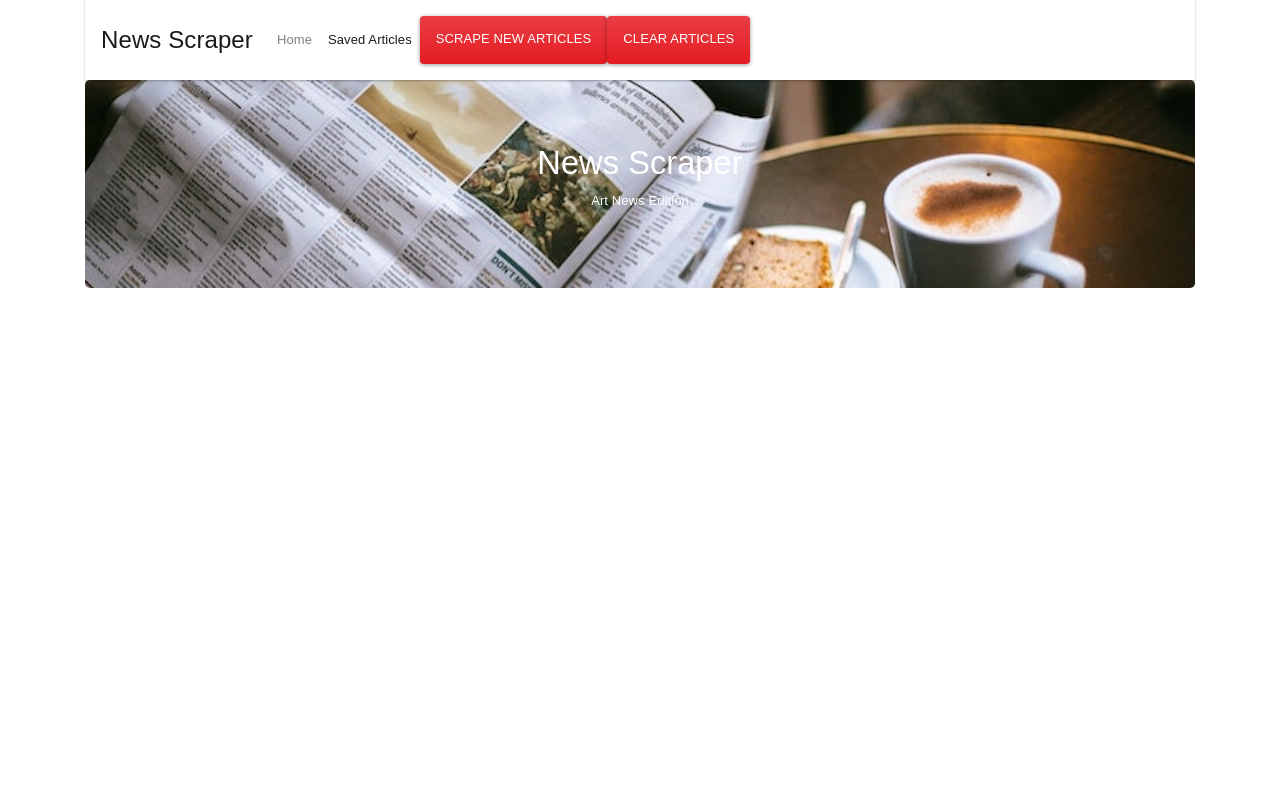
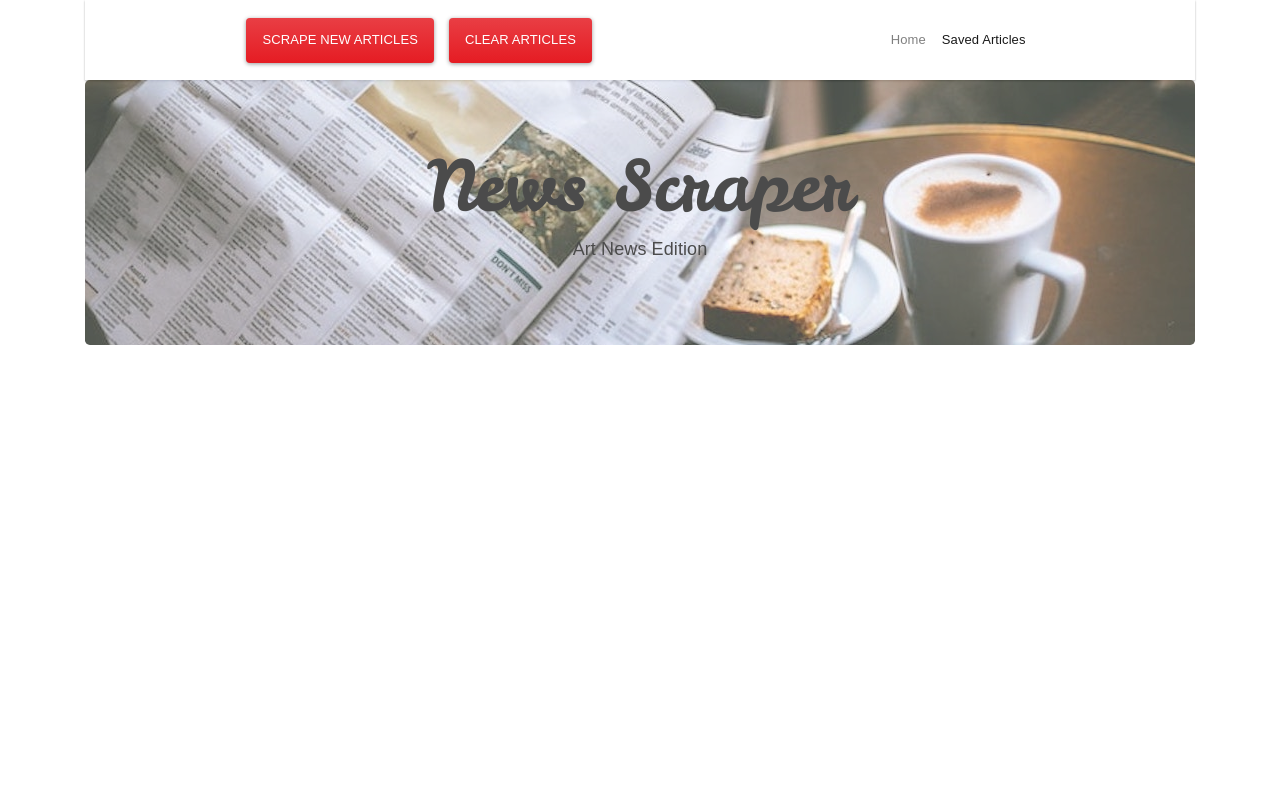
Before and after one commit to tracynle/newsScraper, a website: page public/index.html in a window 1280 px wide. Shown: the top 800 px of the page. Drawn offline with nearby package versions, Linux system fonts and the light colour scheme.

Commit message:
Scrape button is almost working with 200 ok status code. Don't know why articles don't stay appended after refresh

```diff
--- a/public/css/style.css
+++ b/public/css/style.css
@@ -1,12 +1,28 @@
 body {
     font-family: Arial, Helvetica, sans-serif;
 }
+#jumbo-caption-p {
+  font-family: Arial, Helvetica, sans-serif;
+  font-size: 18px;
+  color: black;
+}
+#jumbo-caption-h1 {
+  font-family: 'Leckerli One', cursive;
+  font-size: 70px;
+  color: black;
+}
 #jumbotron-image {
   background-image: url('/images/beverage-bread-breakfast-1928151.jpg');
+  opacity: 0.7;
 }
-.caption {
-  color: white;
-
+.container-btns {
+  margin-left: auto;
+  margin-right: auto;
+}
+.container-nav-links {
+  margin-left: auto;
+  margin-right: auto;
+  float: right;
 }
 #wrapper {
   width: 960px;
@@ -14,6 +30,7 @@ body {
   margin-right: auto;
   padding-top: 5%;
 }
+
 #articles {
   display: inline-block;
   overflow: auto;
@@ -44,3 +61,10 @@ textarea {
   background-color: white;
   text-align: center;
 }
+#scrape-btn {
+  margin-right: 15px;
+}
+.btn:hover {
+  color: #212529;
+  background-color: #6DBC67;
+}
--- a/public/index.html
+++ b/public/index.html
@@ -7,7 +7,7 @@
         <meta name="viewport" content="width=device-width, initial-scale=1">
 
         <link rel="stylesheet" href="https://cdnjs.cloudflare.com/ajax/libs/bootswatch/4.0.0/materia/bootstrap.min.css"/>
-        <link href="https://fonts.googleapis.com/css?family=Fjalla+One" rel="stylesheet">
+        <link href="https://fonts.googleapis.com/css?family=Leckerli+One" rel="stylesheet">
 
         <link rel="stylesheet" type="text/css" media="screen" href="css/style.css" />
     </head>
@@ -15,16 +15,22 @@
     <body>
         <div class="container">
             <nav class="navbar navbar-expand-lg navbar-light bg-light">
-              <a class="navbar-brand" href="/">News Scraper</a>
-              <ul class="navbar-nav mr-auto">
+                <div class="container-btns">
+                    <ul class="navbar-nav">
+                        <li class="btn btn-danger clear" id="scrape-btn">Scrape New Articles</li>
+                        <li class="btn btn-danger clear" id="clear-btn">Clear Articles</li>
+                    </ul>
+                </div>
+                <div class="container-nav-links">
+                    <ul class="navbar-nav">
                         <li class="nav-item">
                             <a href="/" class="nav-link">Home</a>
                         </li>
                         <li class="nav-item active">
                             <a href="/saved" class="nav-link">Saved Articles</a>
                         </li>
-                <li class="btn btn-danger clear" id="scrape-btn">Scrape New Articles</li>
-                <li class="btn btn-danger clear" id="clear-btn">Clear Articles</li>
+                    </ul>
+                </div>
             </nav>
             <div class="jumbotron text-center" id="jumbotron-image">
                 <div class="overlay">
@@ -32,8 +38,8 @@
                 <div class="background-image">
                 </div>
                 <div class="caption">
-                    <h1>News Scraper</h1>
-                    <p>Art News Edition</p>
+                    <h1 id="jumbo-caption-h1">News Scraper</h1>
+                    <p id="jumbo-caption-p">Art News Edition</p>
                 </div>
             </div>
         </div>
--- a/public/js/app.js
+++ b/public/js/app.js
@@ -8,7 +8,14 @@ function getArticles(){
           // display the article's id, title and link on the page
           $("#articles").append("<p data-id= '" + data[i]._id + "' >" + data[i].title + "<br /><a href='" + data[i].link + "'>" + data[i].link + "</a></p>");
       }
-  })
+  }) // get all articles
+  $.ajax({
+   method: "GET",
+   url: "/articles/"
+ })
+ .then(function(data){
+   console.log("Articles are scraped");
+ })
 }
 // ============
 // When someone clicks on the p tag, the document will be ready when someone clicks on it.
@@ -98,17 +105,15 @@ $(document).on("click", "#clear-btn", function(){
 })
 // ===============
 // Scrape new articles
-$(document).on("click", "#scrape-btn", function(){
+$(document).on("click", "#scrape-btn", function(response){
   $.ajax({
     method: "GET",
-    url: "/scrape"
+    url: "/scrape/"
   })
-  $.ajax({
-    method: "GET",
-    url: "/articles"
-  })
-  .then(function(getArticles){
+  .then(function(response){
     console.log("New articles scraped");
+
   })
   getArticles();
+
 })
```
Lines whose indentation alone changed are shown as unchanged.
